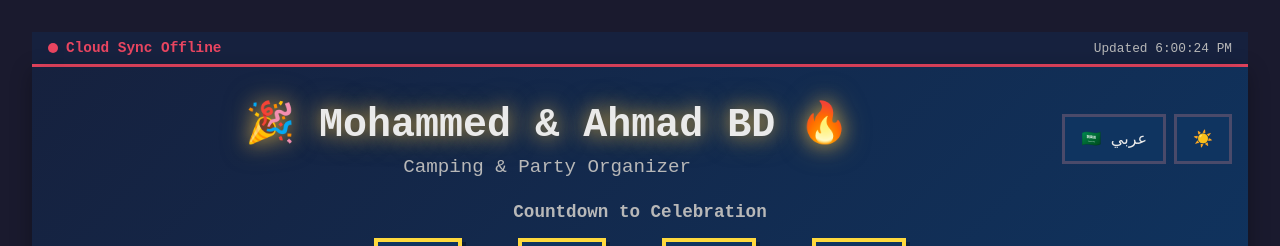
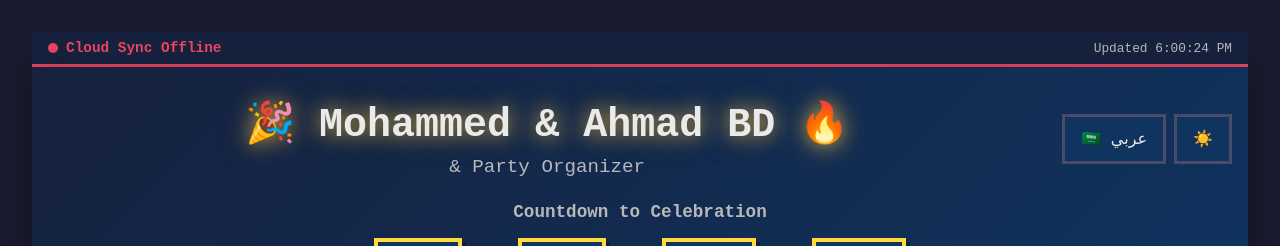
Before and after one commit to mohammed054/BD, a React app: page / in a window 1280 px wide. Shown: the top 246 px of the page. Built offline with nearby package versions, Linux system fonts and the light colour scheme; no server answers; the HTML template or start-up script is replaced by a standard one.

Commit message:
hero text edit

```diff
--- a/src/contexts/LanguageContext.jsx
+++ b/src/contexts/LanguageContext.jsx
@@ -5,7 +5,7 @@ const LanguageContext = createContext();
 export const translations = {
   en: {
     title: 'Mohammed & Ahmad BD',
-    subtitle: 'Camping & Party Organizer',
+    subtitle: '& Party Organizer',
     countdown: 'Countdown to Celebration',
     guests: 'Guests',
     addGuest: 'Join the Party!',
```
Also changed, not shown: 2 other files (tests, documents, lock files or other folders).
